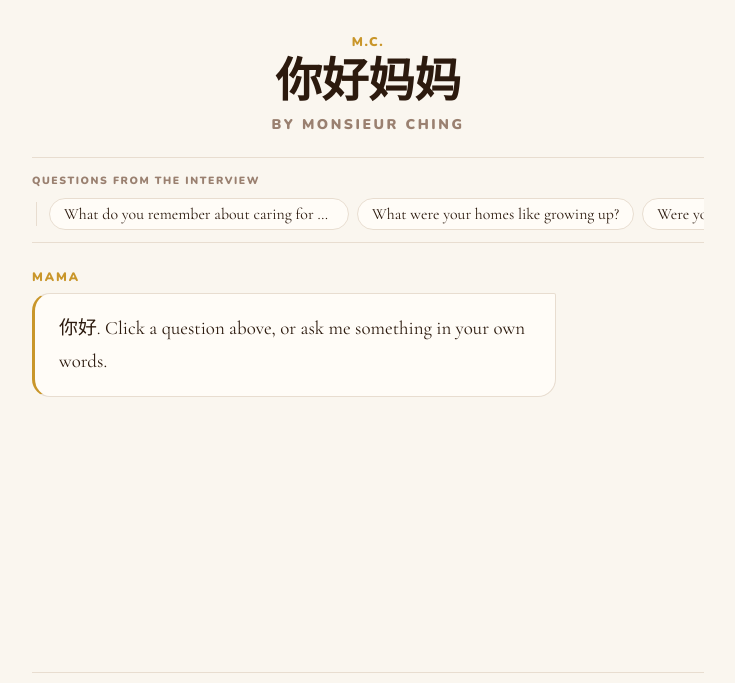
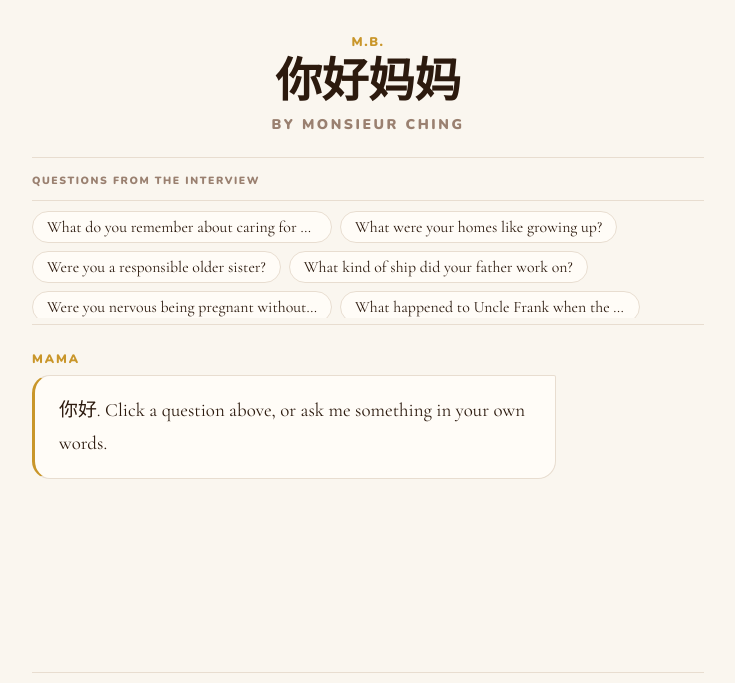
Before and after one commit to monsieurching/ni-hao-mama, a Flask app: page / in a window 1280 px wide. Shown: the top 683 px of the page, without its empty margins (272-1007 px from the left). Run offline with Flask 3, Linux system fonts and the light colour scheme.

Commit message:
Fix monogram M.C. → M.B. and wrap question chips vertically
Co-Authored-By: Claude Sonnet 4.6 <noreply@anthropic.com>

```diff
--- a/static/style.css
+++ b/static/style.css
@@ -93,20 +93,20 @@ header .byline {
 
 #question-chips {
   display: flex;
-  flex-wrap: nowrap;
-  overflow-x: auto;
+  flex-wrap: wrap;
   gap: 8px;
-  padding-bottom: 6px;
+  padding-bottom: 4px;
+  max-height: 120px;
+  overflow-y: auto;
   scrollbar-width: thin;
   scrollbar-color: var(--border) transparent;
 }
 
-#question-chips::-webkit-scrollbar       { height: 3px; }
+#question-chips::-webkit-scrollbar       { width: 3px; }
 #question-chips::-webkit-scrollbar-track { background: transparent; }
 #question-chips::-webkit-scrollbar-thumb { background: var(--border); border-radius: 2px; }
 
 .chip {
-  flex-shrink: 0;
   background: var(--page);
   border: 1px solid var(--border);
   border-radius: 99px;
@@ -140,12 +140,10 @@ header .byline {
 }
 
 .chip-divider {
-  flex-shrink: 0;
-  display: inline-block;
-  width: 1px;
-  background: var(--border);
-  margin: 4px 4px;
-  align-self: stretch;
+  flex-basis: 100%;
+  height: 0;
+  border-top: 1px solid var(--border);
+  margin: 2px 0;
 }
 
 /* ── Answer elements ─────────────────────────────────────────────── */
--- a/templates/index.html
+++ b/templates/index.html
@@ -9,7 +9,7 @@
 <body>
   <div id="app">
     <header>
-      <div class="monogram">M.C.</div>
+      <div class="monogram">M.B.</div>
       <h1>你好妈妈</h1>
       <p class="byline">By Monsieur Ching</p>
     </header>
```
